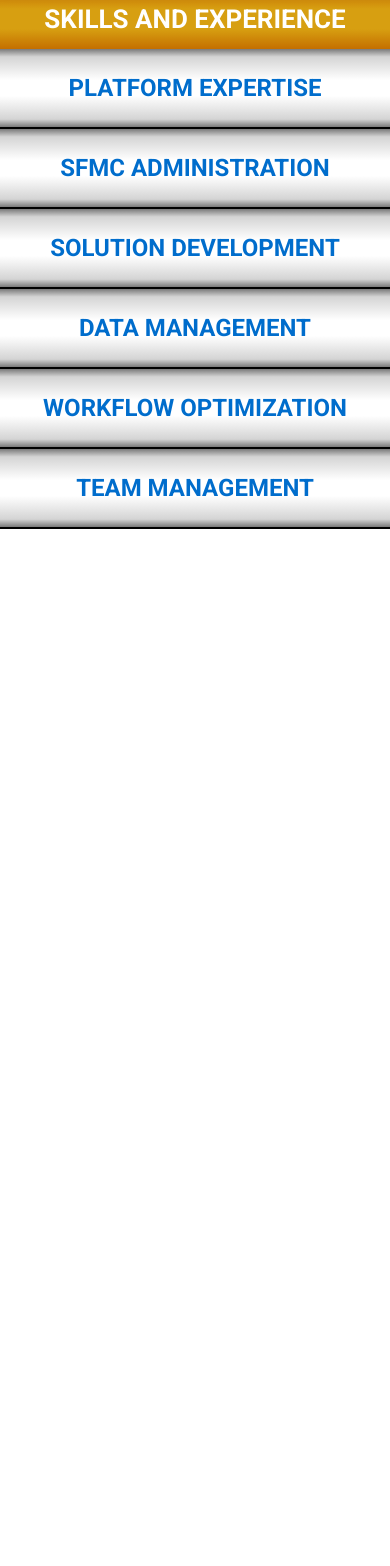
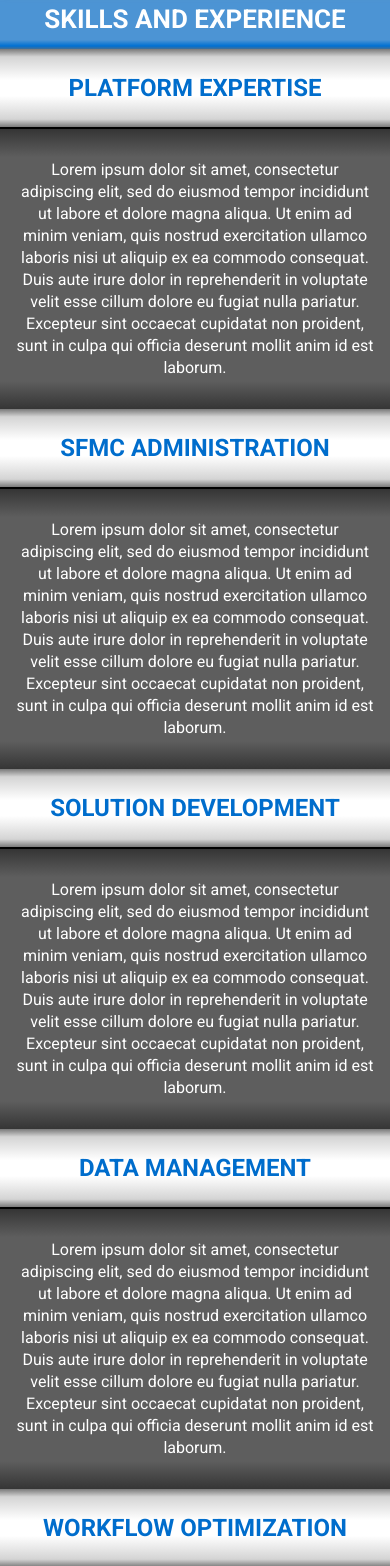
Before and after one commit to steve-n-york/steve-n-york.github.io, a plain HTML site: page index.html in a window 390 px wide. Shown: the part 91-1657 px from the top of the page. Before the commit the page ends 844 px from the top, so only its background shows below. Drawn offline with Linux system fonts and the light colour scheme.

Commit message:
added child blocks to main mobile page

```diff
--- a/css/mobile-styles.css
+++ b/css/mobile-styles.css
@@ -48,7 +48,7 @@
         font-weight: 600;
         color: #333;
         border-bottom: 1px solid #ffffff;
-        padding: 30px 0;
+        padding: 25px 0;
     }
     #mobile-nav-profile-section {
         /* background: linear-gradient(0deg, rgba(122,122,122,1) 0%, rgba(212,212,212,1) 10%, rgba(230,232,242,1) 40%, rgba(230,232,242,1) 60%, rgba(212,212,212,1) 90%, rgba(122,122,122,1) 100%); */
@@ -93,7 +93,8 @@
         vertical-align: middle;
         color: white;
         padding: 15px 10px;
-        background: linear-gradient(#c46f00, #d79f11, #d79f11, #c46f00);
+        background: linear-gradient(0deg, rgba(68,111,149,100) 0%, #0070d2 5%, #4c94d4 15%, #4c94d4 85%, #0070d2 95%, rgba(68,111,149,100) 100%);
+        /* background: linear-gradient(#c46f00, #d79f11, #d79f11, #c46f00); */
         /* background-color: #e98300; */
     }
 
@@ -113,6 +114,17 @@
         width: 100vw;
     }
 
+    .mobile-main-blocks-child {
+        display: block;
+        font-size: 16px;
+        line-height: 22px;
+        text-align: center;
+        color: #fff;
+        padding: 30px 15px;
+        animation: slideDown .3s;
+        background: linear-gradient(0deg, rgb(53, 53, 53) 0%, rgb(94, 94, 94) 10%, rgb(94, 94, 94) 90%, rgb(53, 53, 53) 100%);
+   }
+
 
 
     #footer_section {
--- a/index.html
+++ b/index.html
@@ -174,24 +174,66 @@
                     PLATFORM EXPERTISE
                 </td>
             </tr>
+            <tr>
+                <td>
+                    <div class="mobile-main-blocks-child">
+                        Lorem ipsum dolor sit amet, consectetur adipiscing elit, sed do eiusmod tempor incididunt ut labore et dolore magna aliqua. Ut enim ad minim veniam, quis nostrud exercitation ullamco laboris nisi ut aliquip ex ea commodo consequat. Duis aute irure dolor in reprehenderit in voluptate velit esse cillum dolore eu fugiat nulla pariatur. Excepteur sint occaecat cupidatat non proident, sunt in culpa qui officia deserunt mollit anim id est laborum.
+                    </div>
+                </td>
+            </tr>
                 <td class="mobile-main-blocks">
                     SFMC ADMINISTRATION
+                </td>
+            </tr>
+            <tr>
+                <td>
+                    <div class="mobile-main-blocks-child">
+                        Lorem ipsum dolor sit amet, consectetur adipiscing elit, sed do eiusmod tempor incididunt ut labore et dolore magna aliqua. Ut enim ad minim veniam, quis nostrud exercitation ullamco laboris nisi ut aliquip ex ea commodo consequat. Duis aute irure dolor in reprehenderit in voluptate velit esse cillum dolore eu fugiat nulla pariatur. Excepteur sint occaecat cupidatat non proident, sunt in culpa qui officia deserunt mollit anim id est laborum.
+                    </div>
                 </td>
             </tr>
                 <td class="mobile-main-blocks">
                     SOLUTION DEVELOPMENT
                 </td>
             </tr>
+            <tr>
+                <td>
+                    <div class="mobile-main-blocks-child">
+                        Lorem ipsum dolor sit amet, consectetur adipiscing elit, sed do eiusmod tempor incididunt ut labore et dolore magna aliqua. Ut enim ad minim veniam, quis nostrud exercitation ullamco laboris nisi ut aliquip ex ea commodo consequat. Duis aute irure dolor in reprehenderit in voluptate velit esse cillum dolore eu fugiat nulla pariatur. Excepteur sint occaecat cupidatat non proident, sunt in culpa qui officia deserunt mollit anim id est laborum.
+                    </div>
+                </td>
+            </tr>
                 <td class="mobile-main-blocks">
                     DATA MANAGEMENT
+                </td>
+            </tr>
+            <tr>
+                <td>
+                    <div class="mobile-main-blocks-child">
+                        Lorem ipsum dolor sit amet, consectetur adipiscing elit, sed do eiusmod tempor incididunt ut labore et dolore magna aliqua. Ut enim ad minim veniam, quis nostrud exercitation ullamco laboris nisi ut aliquip ex ea commodo consequat. Duis aute irure dolor in reprehenderit in voluptate velit esse cillum dolore eu fugiat nulla pariatur. Excepteur sint occaecat cupidatat non proident, sunt in culpa qui officia deserunt mollit anim id est laborum.
+                    </div>
                 </td>
             </tr>
                 <td class="mobile-main-blocks">
                     WORKFLOW OPTIMIZATION
                 </td>
             </tr>
+            <tr>
+                <td>
+                    <div class="mobile-main-blocks-child">
+                        Lorem ipsum dolor sit amet, consectetur adipiscing elit, sed do eiusmod tempor incididunt ut labore et dolore magna aliqua. Ut enim ad minim veniam, quis nostrud exercitation ullamco laboris nisi ut aliquip ex ea commodo consequat. Duis aute irure dolor in reprehenderit in voluptate velit esse cillum dolore eu fugiat nulla pariatur. Excepteur sint occaecat cupidatat non proident, sunt in culpa qui officia deserunt mollit anim id est laborum.
+                    </div>
+                </td>
+            </tr>
                 <td class="mobile-main-blocks">
                     TEAM MANAGEMENT
+                </td>
+            </tr>
+            <tr>
+                <td>
+                    <div class="mobile-main-blocks-child">
+                        Lorem ipsum dolor sit amet, consectetur adipiscing elit, sed do eiusmod tempor incididunt ut labore et dolore magna aliqua. Ut enim ad minim veniam, quis nostrud exercitation ullamco laboris nisi ut aliquip ex ea commodo consequat. Duis aute irure dolor in reprehenderit in voluptate velit esse cillum dolore eu fugiat nulla pariatur. Excepteur sint occaecat cupidatat non proident, sunt in culpa qui officia deserunt mollit anim id est laborum.
+                    </div>
                 </td>
             </tr>
         </tbody>
--- a/js/scripts.js
+++ b/js/scripts.js
@@ -11,6 +11,7 @@ document.addEventListener('DOMContentLoaded', () => {
     const mobileNavBlocks = document.querySelectorAll('.mobile-nav-blocks')
     const mobileMainSection = document.querySelector('#mobile-main-section')
     const blogContent = document.querySelector('#blog_content')
+    const mobileMainBlocks = document.querySelectorAll('.mobile-main-blocks')
 
     // NAVIGATION FUNCTIONALITY
     logo.addEventListener('mouseover', (e) => {
@@ -64,6 +65,16 @@ document.addEventListener('DOMContentLoaded', () => {
     });
 
 
+    // MOBILE MAIN PAGE BUTTON FUNCTIONALITY
+    mobileMainBlocks.forEach(block => {
+        block.addEventListener('click', (e) => {
+            const childBlock = block.firstChild
+            childBlock.style.display = 'block';
+        })
+    })
+
+
+
 
 
     // BLOGS SCRIPT
```
